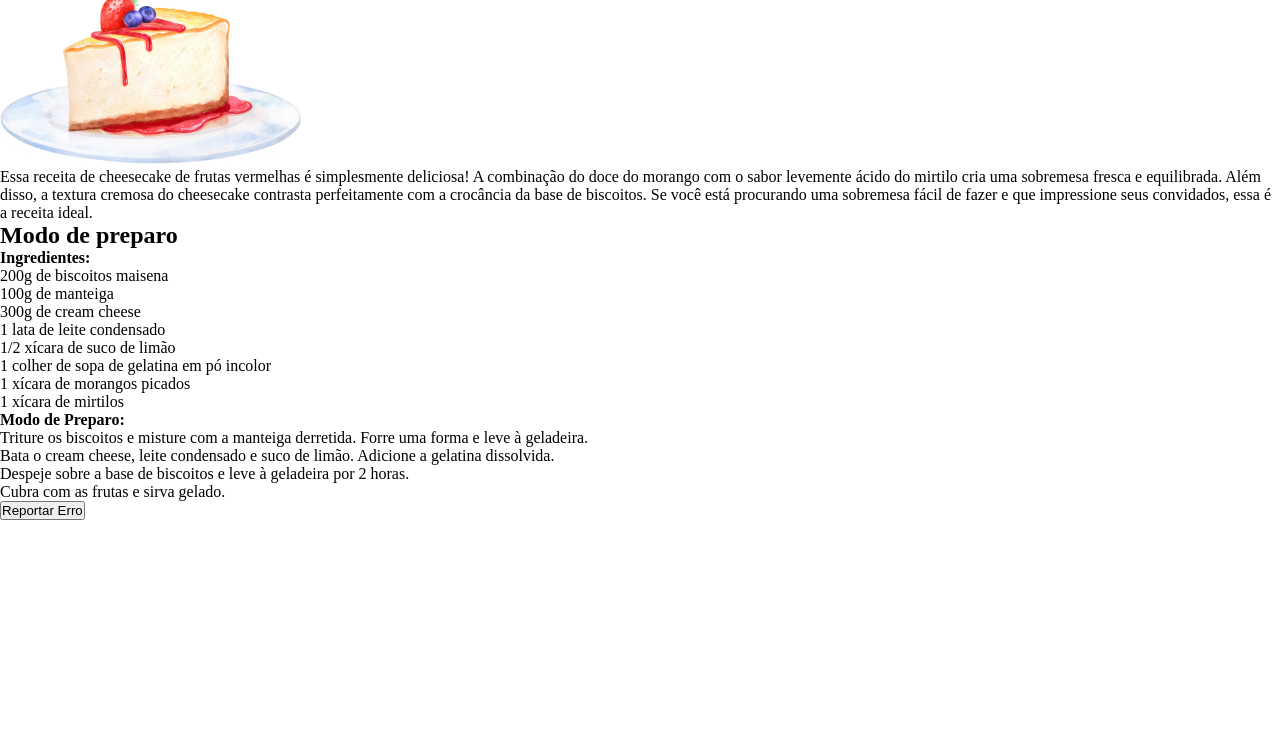
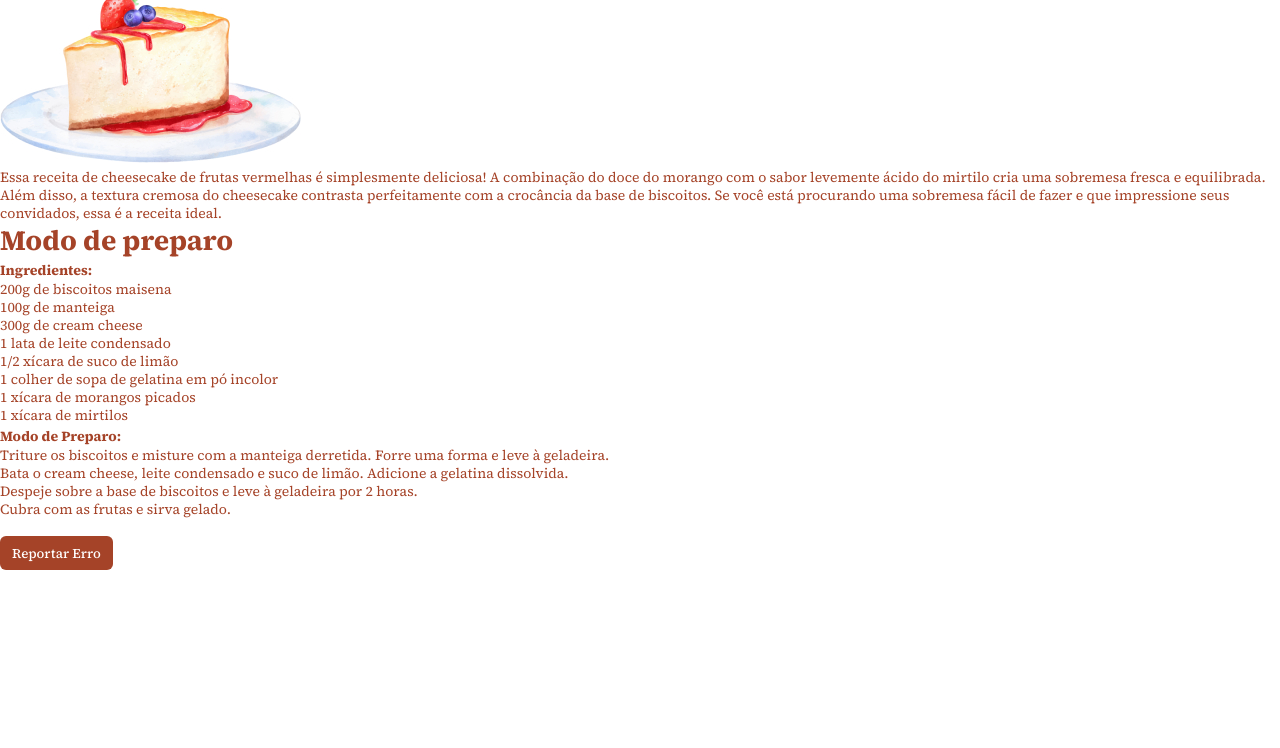
Before and after one commit to felipe-b-oliveira/site-ignite-cheesecake, a plain HTML site: page index.html in a window 1280 px wide. Shown: the part 52-800 px from the top of the page. Drawn offline with Linux system fonts and the light colour scheme.

Commit message:
feat: format fonts

```diff
--- a/style.css
+++ b/style.css
@@ -2,4 +2,42 @@
     margin: 0;
     padding: 0;
     box-sizing: border-box;
+    -webkit-font-smoothing: antialiased;
+    -moz-osx-font-smoothing: grayscale;
 }
+
+:root {
+    font-family: 'Source Serif 4', serif;
+    font-size: 62.5%;
+}
+
+body {
+    color: #A54328;
+    font-size: 1.6rem;
+}
+
+button {
+    font-family: 'Source Serif 4', serif;
+    font-weight: 500;
+
+    background-color: #A54328;
+    color: white;
+
+    padding: .8rem 1.2rem;
+    border: 0;
+    border-radius: .6rem;
+    margin-top: 1.8rem;
+}
+
+h1,
+h2 {
+    font-size: 2.8rem;
+    line-height: 3.6rem;
+}
+
+p,
+li,
+strong {
+    font-size: 1.4rem;
+    line-height: 1.8rem;
+}
```
